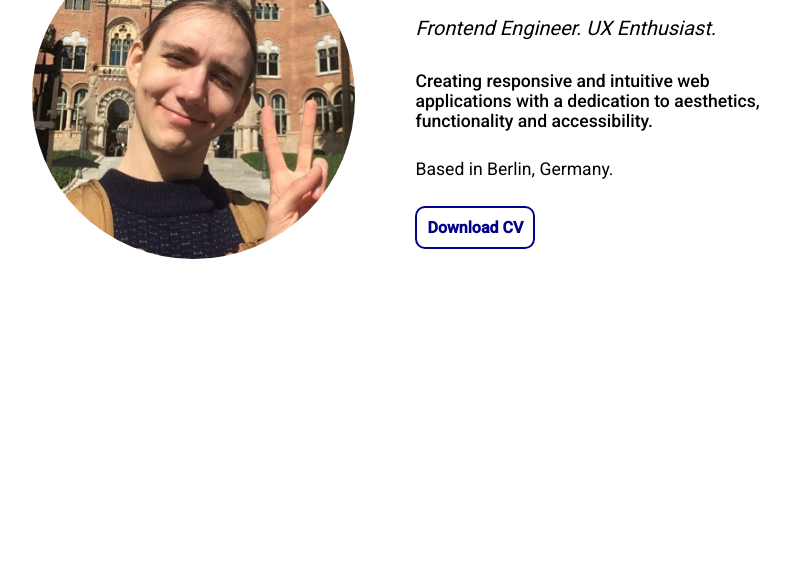
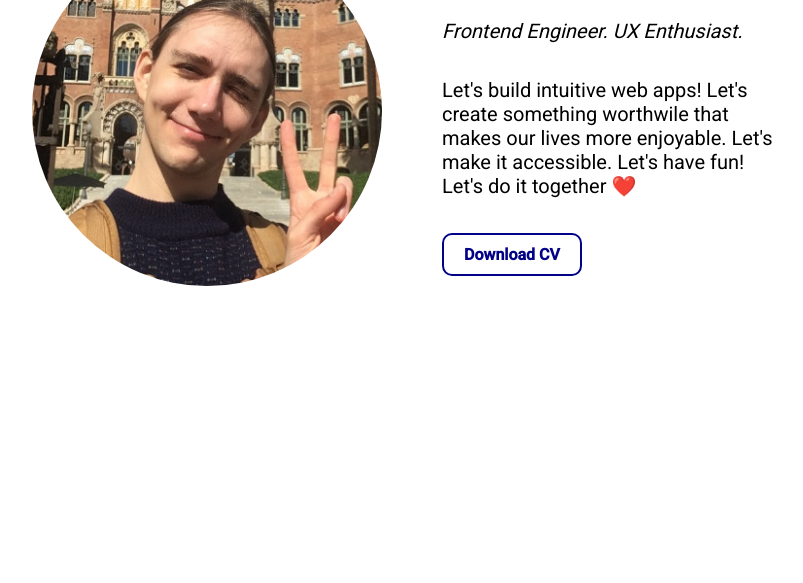
Before and after one commit to david-aurel/personal-website, a Gatsby site: page /about in a window 1280 px wide. Shown: the part 217-800 px from the top of the page, without its empty margins (228-1031 px from the left). Built offline with nearby package versions, Linux system fonts and the light colour scheme; Gatsby itself is replaced by a stand-in of ours.

Commit message:
update content

```diff
--- a/src/components/about.js
+++ b/src/components/about.js
@@ -11,14 +11,16 @@
             />
             <div className="about-text-wrapper">
                 <h1>Hi, I'm David!</h1>
+
                 <h2 className="italic subtitle">
                     Frontend Engineer. UX Enthusiast.
                 </h2>
-                <p className="bold">
-                    Creating responsive and intuitive web applications with a
-                    dedication to aesthetics, functionality and accessibility.
-                </p>
-                <p>Based in Berlin, Germany.</p>
+                <h2>
+                    Let's build intuitive web apps! Let's create something
+                    worthwile that makes our lives more enjoyable. Let's make it
+                    accessible. Let's have fun!
+                    <span>Let's do it together ❤️</span>
+                </h2>
                 <a href="https://drive.google.com/open?id=1ymfV901wk0riGHlriq9fKTj8xbcojZbc">
                     <button className="button">Download CV</button>
                 </a>
--- a/src/styles/global.css
+++ b/src/styles/global.css
@@ -61,7 +61,7 @@
     font-weight: bold;
     margin-top: var(--formMargin);
     cursor: pointer;
-    padding: 10px;
+    padding: 10px 20px;
     transition: background 200ms, color 200ms;
 }
 .button:hover {
@@ -231,10 +231,14 @@
 }
 .about button {
     width: 100%;
+    margin-top: 20px;
 }
 .about h2 {
     font-size: 20px;
     font-weight: 400;
+}
+.about h2 span {
+    display: block;
 }
 
 /* about media query desktop */
@@ -255,12 +259,15 @@
     .about-text-wrapper {
         justify-content: space-between;
         padding: 10px 0;
+        min-width: 250px;
+        max-width: 350px;
     }
     .about p:last-of-type {
         line-height: 2rem;
     }
     .about button {
         width: auto;
+        margin-top: 0;
     }
 }
 
```
Also changed, not shown: content/portfolio/character_animation/character_animation.md (+1 -1 lines).
